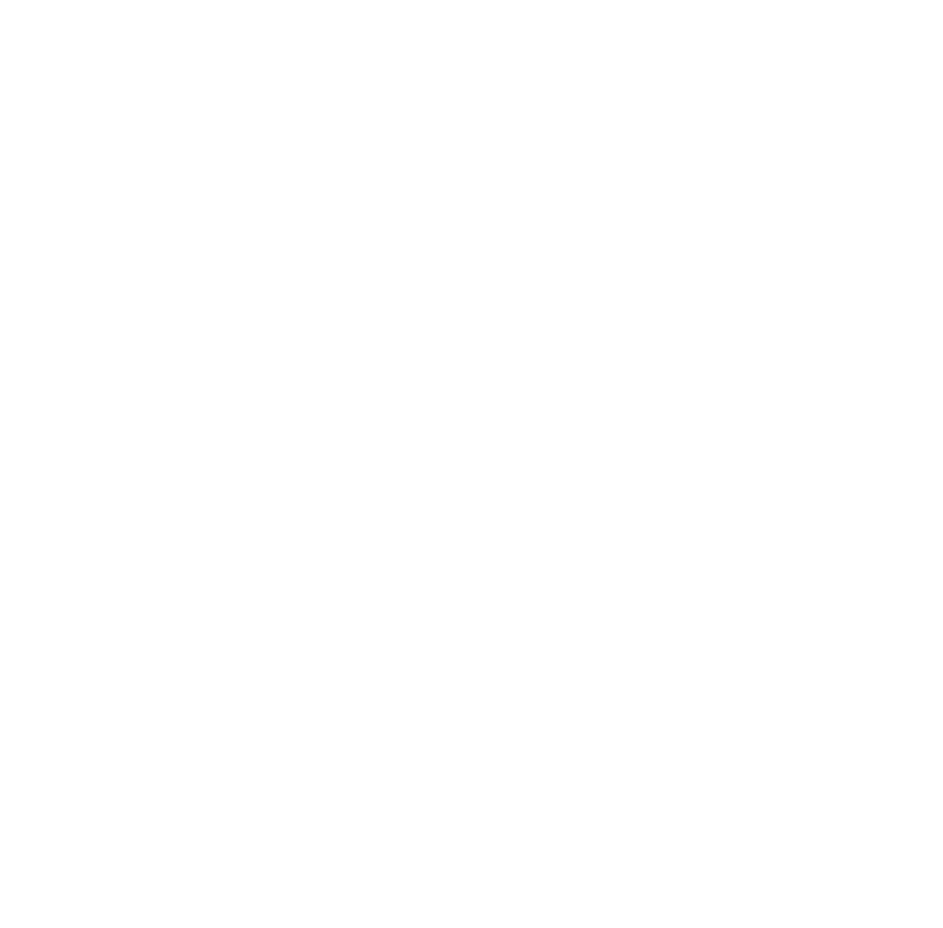
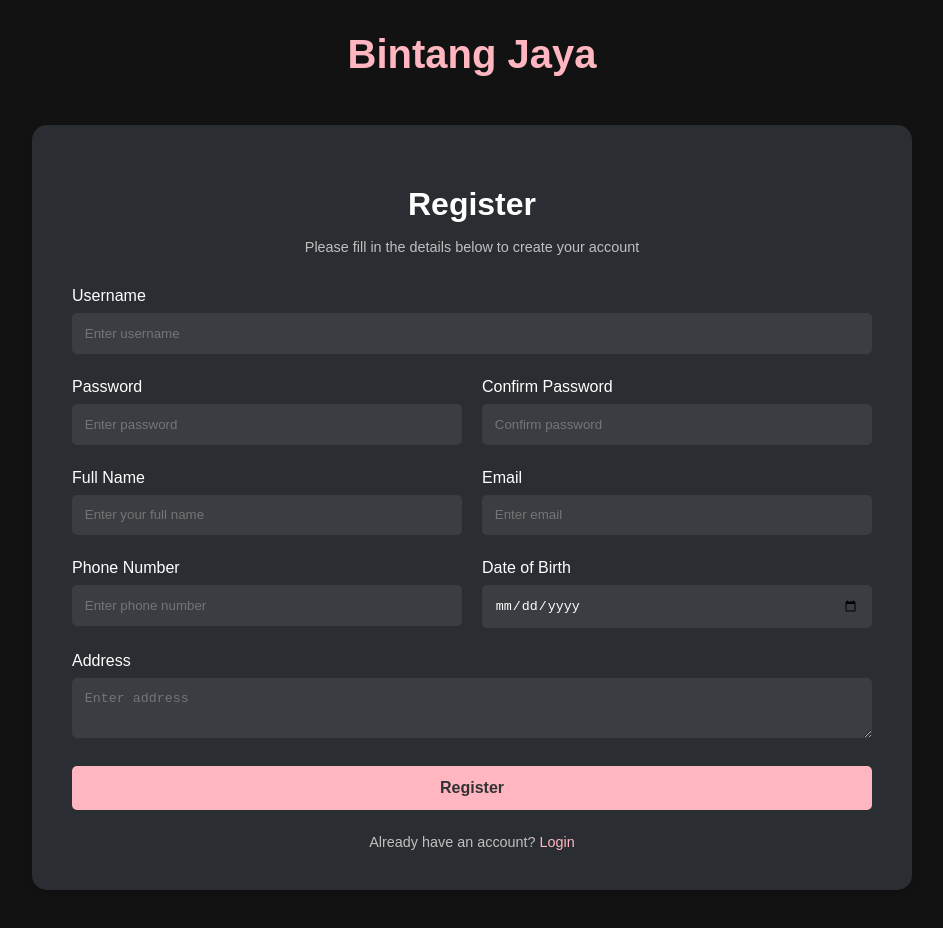
Before and after one commit to lb2027/frozen_food_v2, a plain HTML site: page register/register.html in a window 1280 px wide. Shown: the whole page, without its empty margins (168-1111 px from the left). Before the commit the page ends 800 px from the top, so only its background shows below. Drawn offline with Linux system fonts and the light colour scheme.

Commit message:
push_terbaru

```diff
--- a/dashboard_owner/owner.css
+++ b/dashboard_owner/owner.css
@@ -710,7 +710,8 @@ button[type="submit"]:hover,
 
 #closeBtn,
 #closeBtnStock,
-#closeBtnStokSold {
+#closeBtnStokSold,
+#closeBtnEdit {
   background-color: #444;
   color: white;
   padding: 14px 28px;
--- a/json/env.json
+++ b/json/env.json
@@ -1,3 +1,3 @@
 {
-  "api_url": "http://localhost:5050"
+  "api_url": "http://103.16.116.58:5050"
 }
--- /dev/null
+++ b/register/register.css
@@ -0,0 +1,138 @@
+body {
+  margin: 0;
+  padding: 0;
+  font-family: Arial, sans-serif;
+  background-color: #121212;
+  display: flex;
+  flex-direction: column;
+  align-items: center;
+  justify-content: center;
+  min-height: 100vh;
+  padding: 2rem 0;
+}
+
+.logo {
+  color: #ffb6c1;
+  font-size: 2.5rem;
+  font-weight: bold;
+  margin-bottom: 2rem;
+}
+
+.container {
+  background-color: #2a2d31;
+  border-radius: 15px;
+  margin-top: 1em;
+  margin-bottom: 1em;
+  padding: 2.5rem;
+  width: 90%;
+  max-width: 800px; /* Increased width to accommodate columns */
+  box-shadow: 0 4px 6px rgba(0, 0, 0, 0.1);
+}
+
+h1 {
+  color: white;
+  font-size: 2rem;
+  text-align: center;
+  margin-bottom: 1rem;
+}
+
+.register-subtitle {
+  color: #c0c0c0;
+  text-align: center;
+  margin-bottom: 2rem;
+  font-size: 0.9rem;
+}
+
+/* Two-column layout styling */
+.form-row {
+  display: flex;
+  flex-wrap: wrap;
+  margin: 0 -10px; /* Negative margin to offset padding */
+}
+
+.form-group {
+  margin-bottom: 1.5rem;
+  padding: 0 10px;
+  box-sizing: border-box;
+}
+
+/* Column sizing */
+.col-full {
+  width: 100%;
+}
+
+.col-half {
+  width: 50%;
+}
+
+@media (max-width: 768px) {
+  /* On smaller screens, make all columns full width */
+  .col-half {
+    width: 100%;
+  }
+}
+
+.form-group label {
+  display: block;
+  color: white;
+  margin-bottom: 0.5rem;
+}
+
+.form-control {
+  width: 100%;
+  padding: 0.8rem;
+  border: none;
+  border-radius: 5px;
+  background-color: #3a3d42;
+  color: white;
+  box-sizing: border-box;
+}
+
+textarea.form-control {
+  resize: vertical;
+  min-height: 60px;
+}
+
+.form-control:focus {
+  outline: none;
+  box-shadow: 0 0 0 2px #ffb6c1;
+}
+
+.btn {
+  width: 100%;
+  padding: 0.8rem;
+  background-color: #ffb6c1;
+  color: #333;
+  border: none;
+  border-radius: 5px;
+  cursor: pointer;
+  font-weight: bold;
+  font-size: 1rem;
+}
+
+.btn:hover {
+  background-color: #ff9aa2;
+}
+
+.form-footer {
+  text-align: center;
+  margin-top: 1.5rem;
+  color: #c0c0c0;
+  font-size: 0.9rem;
+}
+
+.form-footer a {
+  color: #ffb6c1;
+  text-decoration: none;
+}
+
+.form-footer a:hover {
+  text-decoration: underline;
+}
+
+.error-message {
+  color: #ff6b6b;
+  font-size: 0.9rem;
+  margin-top: 5px;
+  display: none;
+}
--- a/register/register.html
+++ b/register/register.html
@@ -3,7 +3,123 @@
   <head>
     <meta charset="UTF-8" />
     <meta name="viewport" content="width=device-width, initial-scale=1.0" />
-    <title>Document</title>
+    <title>Register - Bintang Jaya</title>
+    <link rel="stylesheet" href="/register/register.css" />
   </head>
-  <body></body>
+  <body>
+    <div class="logo">Bintang Jaya</div>
+
+    <div class="container">
+      <h1>Register</h1>
+      <p class="register-subtitle">
+        Please fill in the details below to create your account
+      </p>
+
+      <form id="register-form">
+        <!-- Account Information - Full width -->
+        <div class="form-row">
+          <div class="form-group col-full">
+            <label for="username">Username</label>
+            <input
+              type="text"
+              id="username"
+              class="form-control"
+              placeholder="Enter username"
+              required
+            />
+          </div>
+        </div>
+
+        <!-- Password fields - Two columns -->
+        <div class="form-row">
+          <div class="form-group col-half">
+            <label for="password">Password</label>
+            <input
+              type="password"
+              id="password"
+              class="form-control"
+              placeholder="Enter password"
+              required
+            />
+          </div>
+          <div class="form-group col-half">
+            <label for="confirm-password">Confirm Password</label>
+            <input
+              type="password"
+              id="confirm-password"
+              class="form-control"
+              placeholder="Confirm password"
+              required
+            />
+            <div class="error-message" id="password-error">
+              Passwords do not match
+            </div>
+          </div>
+        </div>
+
+        <!-- Personal Information - Two columns -->
+        <div class="form-row">
+          <div class="form-group col-half">
+            <label for="nama">Full Name</label>
+            <input
+              type="text"
+              id="nama"
+              class="form-control"
+              placeholder="Enter your full name"
+              required
+            />
+          </div>
+          <div class="form-group col-half">
+            <label for="email">Email</label>
+            <input
+              type="email"
+              id="email"
+              class="form-control"
+              placeholder="Enter email"
+            />
+          </div>
+        </div>
+
+        <div class="form-row">
+          <div class="form-group col-half">
+            <label for="no_hp">Phone Number</label>
+            <input
+              type="text"
+              id="no_hp"
+              class="form-control"
+              placeholder="Enter phone number"
+              required
+            />
+          </div>
+          <div class="form-group col-half">
+            <label for="tanggal_lahir">Date of Birth</label>
+            <input type="date" id="tanggal_lahir" class="form-control" />
+          </div>
+        </div>
+
+        <!-- Address - Full width -->
+        <div class="form-row">
+          <div class="form-group col-full">
+            <label for="alamat">Address</label>
+            <textarea
+              id="alamat"
+              class="form-control"
+              placeholder="Enter address"
+              rows="2"
+            ></textarea>
+          </div>
+        </div>
+
+        <div class="error-message" id="register-error">
+          Registration failed. Please try again.
+        </div>
+        <button type="submit" class="btn" id="register-btn">Register</button>
+      </form>
+      <div class="form-footer">
+        Already have an account? <a href="/login/login.html">Login</a>
+      </div>
+    </div>
+
+    <script src="/register/register.js"></script>
+  </body>
 </html>
--- /dev/null
+++ b/register/register.js
@@ -0,0 +1,122 @@
+document.addEventListener("DOMContentLoaded", function () {
+  const apiUrl = localStorage.getItem("apiUrl") || "http://103.16.116.58:5050";
+  const registerForm = document.getElementById("register-form");
+  const passwordError = document.getElementById("password-error");
+  const registerError = document.getElementById("register-error");
+
+  // Form submission handler
+  registerForm.addEventListener("submit", function (event) {
+    event.preventDefault();
+
+    // Get form values
+    const username = document.getElementById("username").value;
+    const password = document.getElementById("password").value;
+    const confirmPassword = document.getElementById("confirm-password").value;
+    const nama = document.getElementById("nama").value;
+    const noHp = document.getElementById("no_hp").value;
+    const alamat = document.getElementById("alamat").value;
+    const email = document.getElementById("email").value;
+    const tanggalLahir = document.getElementById("tanggal_lahir").value;
+
+    // Validate passwords match
+    if (password !== confirmPassword) {
+      passwordError.style.display = "block";
+      return;
+    } else {
+      passwordError.style.display = "none";
+    }
+
+    // Prepare data for API
+    const userData = {
+      username: username,
+      password: password,
+      role: "staff", // Default role is staff
+    };
+
+    console.log("Attempting registration with:", userData);
+
+    // First, create user account
+    fetch(`${apiUrl}/register`, {
+      method: "POST",
+      headers: {
+        "Content-Type": "application/json",
+      },
+      body: JSON.stringify(userData),
+    })
+      .then((response) => {
+        console.log("Register response status:", response.status);
+        return response.json();
+      })
+      .then((result) => {
+        console.log("User registration result:", result);
+
+        if (!result.message || !result.message.includes("successfully")) {
+          throw new Error(
+            "User registration failed: " + JSON.stringify(result)
+          );
+        }
+
+        // Login to get token
+        return fetch(`${apiUrl}/login`, {
+          method: "POST",
+          headers: {
+            "Content-Type": "application/json",
+          },
+          body: JSON.stringify({
+            username: username,
+            password: password,
+          }),
+        });
+      })
+      .then((response) => {
+        console.log("Login response status:", response.status);
+        return response.json();
+      })
+      .then((loginData) => {
+        console.log("Login response:", loginData);
+
+        if (!loginData.token || !loginData.user_id) {
+          throw new Error("Failed to get authentication token");
+        }
+
+        // Now create staff record with the user_id from login
+        const staffData = {
+          nama: nama,
+          no_hp: noHp,
+          alamat: alamat,
+          email: email,
+          status_kerja: "Active",
+          user_id: parseInt(loginData.user_id), // Ensure it's a number
+          tanggal_lahir: tanggalLahir || null,
+        };
+
+        console.log("Creating staff with data:", staffData);
+        console.log("Using token:", loginData.token);
+
+        return fetch(`${apiUrl}/addstaff`, {
+          method: "POST",
+          headers: {
+            "Content-Type": "application/json",
+            token: loginData.token,
+          },
+          body: JSON.stringify(staffData),
+        });
+      })
+      .then((response) => {
+        console.log("Staff creation response status:", response.status);
+        return response.json();
+      })
+      .then((staffResult) => {
+        console.log("Staff creation result:", staffResult);
+
+        alert("Registration successful! Please login.");
+        window.location.href = "/login/login.html";
+      })
+      .catch((error) => {
+        console.error("Registration error:", error);
+        registerError.textContent =
+          error.message || "Registration failed. Please try again.";
+        registerError.style.display = "block";
+      });
+  });
+});
```
Also changed, not shown: dashboard_owner/owner.html (+1 -1 lines), dashboard_owner/owner.js (+1 -35 lines), dashboard_staff/Js/staff.js (+8 -7 lines), login/login.js (+2 -5 lines), dashboard_staff/Html/staff.html (line endings or trailing spaces).
